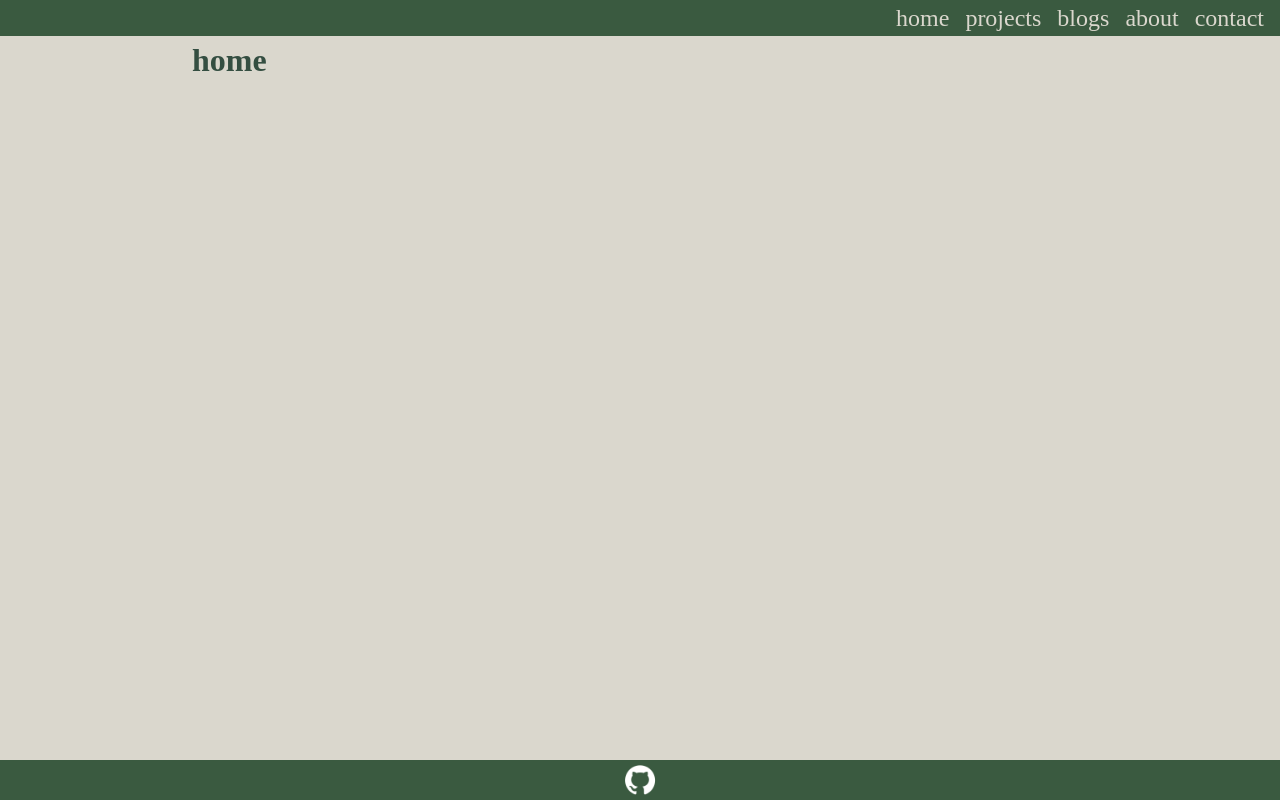
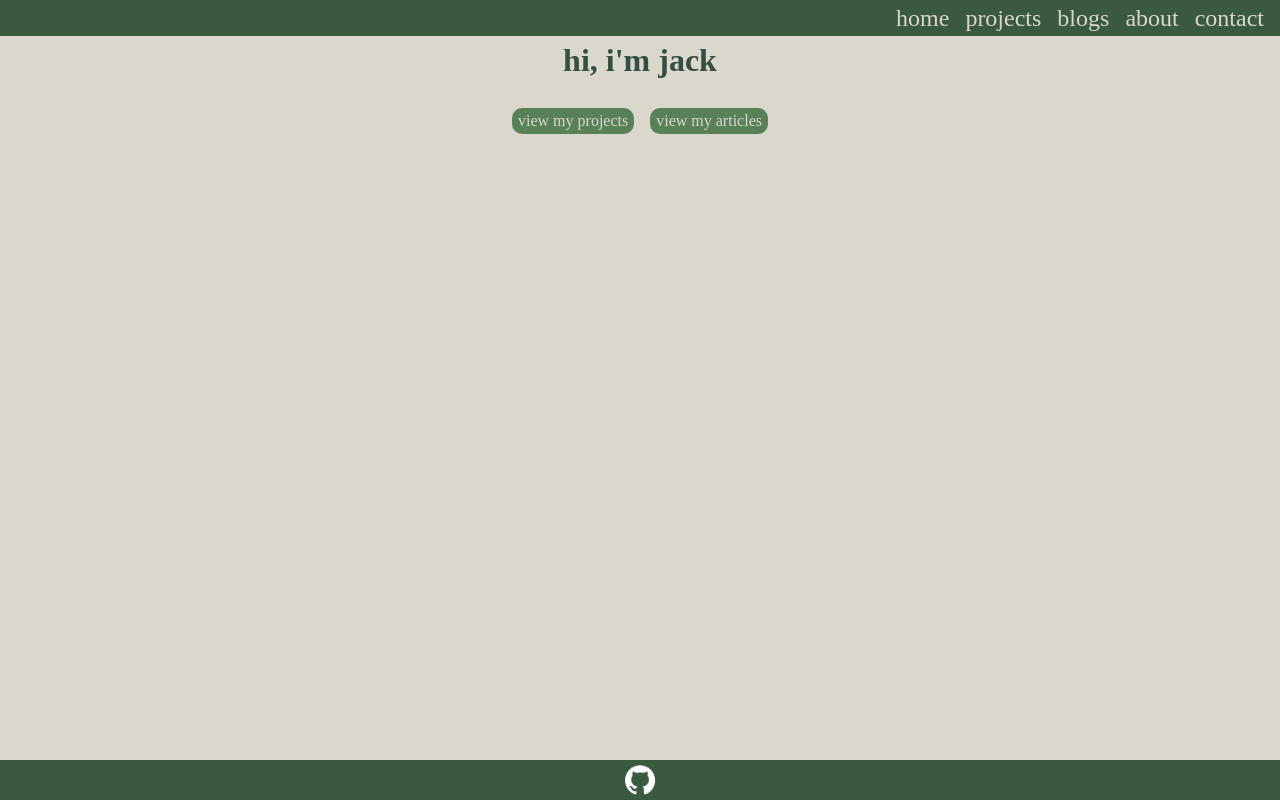
Before and after one commit to jckstllrd/personal-site, a React (Vite) app: page / in a window 1280 px wide. Built offline with nearby package versions, Linux system fonts and the light colour scheme.

Commit message:
feat: add basic hero section with article and project links

```diff
--- /dev/null
+++ b/src/pages/Home.module.css
@@ -0,0 +1,22 @@
+.hero {
+  display: flex;
+  align-self: center;
+  justify-content: center;
+  align-items: center;
+  flex-direction: column;
+  gap: var(--space-xl);
+}
+
+.ctaButtons {
+  display: flex;
+  justify-content: space-around;
+  align-items: center;
+  gap: var(--space-lg);
+}
+
+button {
+  background-color: var(--color-accent);
+  color: var(--color-bg);
+  border-radius: 10px;
+  border: none;
+}
--- a/src/pages/Home.tsx
+++ b/src/pages/Home.tsx
@@ -1,9 +1,23 @@
 import Container from "@/components/Container";
+import styles from "./Home.module.css";
+import { useNavigate } from "react-router";
 
 function Home() {
+  const navigate = useNavigate();
+
   return (
     <Container>
-      <h1>home</h1>
+      <div className={styles.hero}>
+        <h1>hi, i'm jack</h1>
+        <div className={styles.ctaButtons}>
+          <button onClick={() => navigate("/projects")}>
+            view my projects
+          </button>
+          <button onClick={() => navigate("/articles")}>
+            view my articles
+          </button>
+        </div>
+      </div>
     </Container>
   );
 }
```
